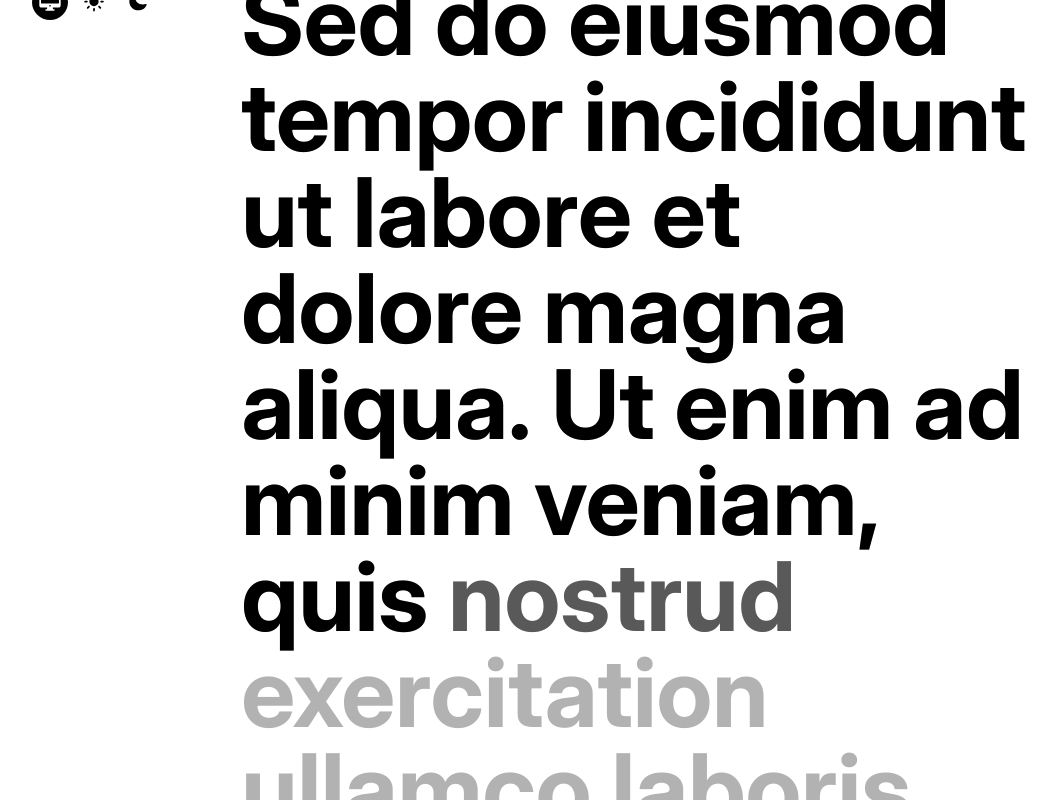
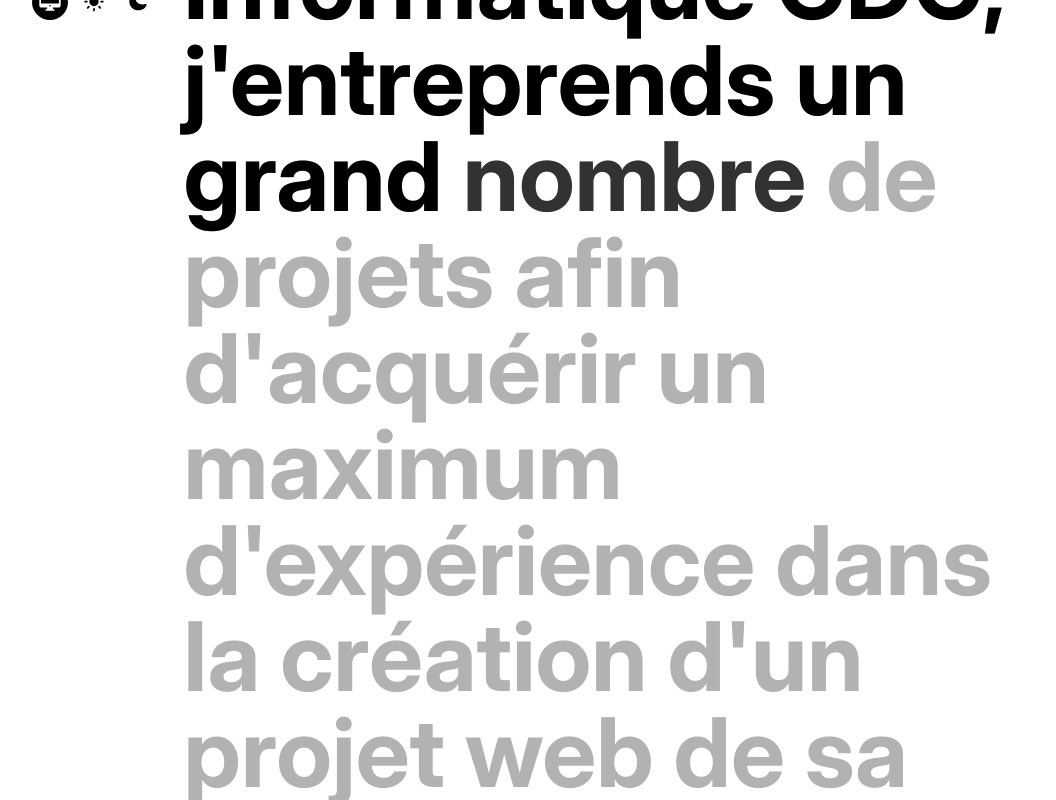
Before and after one commit to Matsuel/portfolio, a Next.js app: page / in a window 1280 px wide. Shown: the part 740-1540 px from the top of the page, without its empty margins (4-1060 px from the left). Built offline with nearby package versions, Linux system fonts and the light colour scheme.

Commit message:
Section About -> Edit text

```diff
--- /dev/null
+++ b/src/components/About.tsx
@@ -0,0 +1,17 @@
+import React from 'react'
+import BlurIn from './BlurIn'
+import TextRevealByWord from './TextReveal'
+
+const About = () => {
+    return (
+        <div className='w-80% h-auto flex flex-col gap-7 justify-center items-center'>
+            <BlurIn word="Matheo Lang" />
+            <TextRevealByWord
+                text="Actuellement etudiant en développement web et alternant chez Informatique CDC, j'entreprends un grand nombre de projets afin d'acquérir un maximum d'expérience dans la création d'un projet web de sa réflexion jusqu'à sa maintenance. Mon objectif est de développer une expertise complète pour répondre au mieux aux exigences de chaque projet."
+            />
+
+        </div>
+    )
+}
+
+export default About
--- a/src/components/TextReveal.tsx
+++ b/src/components/TextReveal.tsx
@@ -31,7 +31,7 @@ const TextRevealByWord: FC<TextRevealByWordProps> = ({
         <div ref={targetRef} className={cn("relative z-0 h-[200vh]", className)}>
             <div
                 className={
-                    "sticky top-0 mx-auto flex h-auto w-[80%] items-center bg-transparent px-[1rem] py-[1rem]"
+                    "sticky top-0 mx-auto flex h-auto w-[90%] items-center bg-transparent px-[1rem] py-[1rem]"
                 }
             >
                 <p
--- a/src/pages/index.tsx
+++ b/src/pages/index.tsx
@@ -1,4 +1,3 @@
-import BlurIn from "@/components/BlurIn";
 import Navbar from "@/components/Navbar";
 import Title from "@/components/Title";
 import Utils from "@/components/Utils";
@@ -7,7 +6,7 @@ import useMouseLeave from "@/hooks/useMouveLeave";
 import Skills from "@/components/Skills";
 import Sleep from "@/components/Sleep";
 import Education from "@/components/Education";
-import TextRevealByWord from "@/components/TextReveal";
+import About from "@/components/About";
 
 export default function Home() {
 
@@ -26,15 +25,14 @@ export default function Home() {
         className={`w-full flex flex-col items-center justify-start p-8 pt-24 gap-16 transition-opacity duration-700 ease-in-out ${!isMouseMove || isMouseLeave ? "opacity-10" : "opacity-100"}`}
       >
         <Title title="Matheo Lang" />
+
         {/* <Cursor /> */}
         <Navbar />
-
-        <BlurIn word="Matheo Lang" />
+        <About />
         {/* <Education /> */}
 
         {/* <Skills /> */}
 
-        <TextRevealByWord text="Lorem ipsum dolor sit amet, consectetur adipiscing elit. Sed do eiusmod tempor incididunt ut labore et dolore magna aliqua. Ut enim ad minim veniam, quis nostrud exercitation ullamco laboris nisi ut aliquip ex ea commodo consequat." />
 
 
         <Utils />
```
